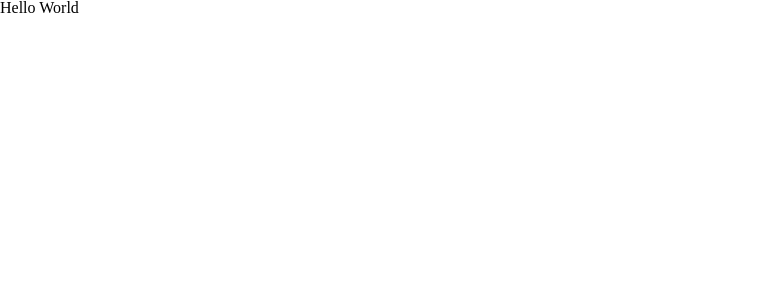
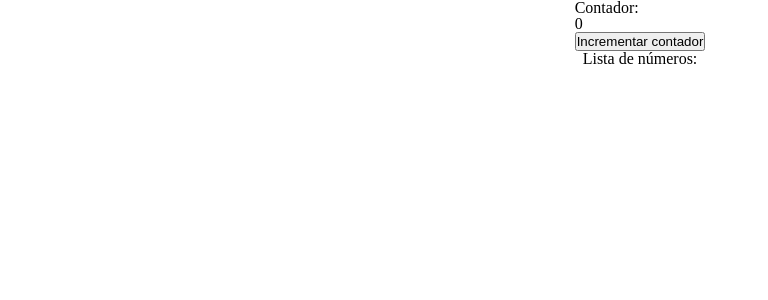
Before and after one commit to LuisEduardo20/americanas-ada_react-II, a React (Create React App) app: page / in a window 1280 px wide. Shown: the top 300 px of the page, without its empty margins (0-768 px from the left). Built offline with nearby package versions, Linux system fonts and the light colour scheme.

Commit message:
feat: conditional list and increment button

```diff
--- a/src/App.tsx
+++ b/src/App.tsx
@@ -1,7 +1,30 @@
-import React from "react";
+import React, { useState } from "react";
+
+import { Button } from "./components";
+import NumbersList from "./components/NumbersList";
+
+import "./styles/app.css";
 
 function App() {
-  return <h1>Hello World</h1>;
+  const [count, setCount] = useState(0);
+  const [numbersArray, setNumbersArray] = useState([
+    1, 2, 3, 4, 5, 6, 7, 8, 9, 10, 11, 12, 13, 14, 15, 16, 17, 18, 19,
+    20,
+  ]);
+
+  const handleAddCount = () => setCount(count + 1);
+
+  return (
+    <div className='app'>
+      <section>
+        <p>Contador: </p>
+        <h4>{count}</h4>
+        <Button title='Incrementar contador' event={handleAddCount} />
+      </section>
+
+      <NumbersList list={numbersArray} count={count} />
+    </div>
+  );
 }
 
 export default App;
--- /dev/null
+++ b/src/components/Button/index.tsx
@@ -0,0 +1,13 @@
+import React from "react";
+
+type Props = {
+  title: string;
+  active?: boolean;
+  event: React.Dispatch<React.SetStateAction<any>>;
+};
+
+const Button = ({ title, active, event }: Props) => {
+  return <button onClick={event}>{title}</button>;
+};
+
+export default Button;
--- /dev/null
+++ b/src/components/NumbersList/index.tsx
@@ -0,0 +1,26 @@
+import React from "react";
+
+import "./styles.css";
+
+type Props = {
+  count: number;
+  list: number[];
+};
+
+const NumbersList = ({ count, list }: Props) => {
+  return (
+    <section className='numbers-list'>
+      <h3>Lista de números:</h3>
+
+      {count % 2 !== 0 && (
+        <ul>
+          {list.map((number) => (
+            <li>{number}</li>
+          ))}
+        </ul>
+      )}
+    </section>
+  );
+};
+
+export default NumbersList;
--- /dev/null
+++ b/src/components/NumbersList/styles.css
@@ -0,0 +1,5 @@
+.numbers-list {
+  display: flex;
+  flex-direction: column;
+  align-items: flex-start;
+}
--- /dev/null
+++ b/src/components/index.ts
@@ -0,0 +1,2 @@
+export { default as Button } from "./Button";
+export { default as NumberList } from "./NumbersList";
--- /dev/null
+++ b/src/styles/app.css
@@ -0,0 +1,17 @@
+.app {
+  width: 100vw;
+  height: 100vh;
+
+  display: flex;
+  align-items: center;
+  flex-direction: column;
+}
+
+section {
+  margin-top: 1rem;
+
+  display: flex;
+  align-items: center;
+  justify-content: center;
+  gap: 1rem;
+}
```
Also changed, not shown: src/components/Button/styles.css (added).
